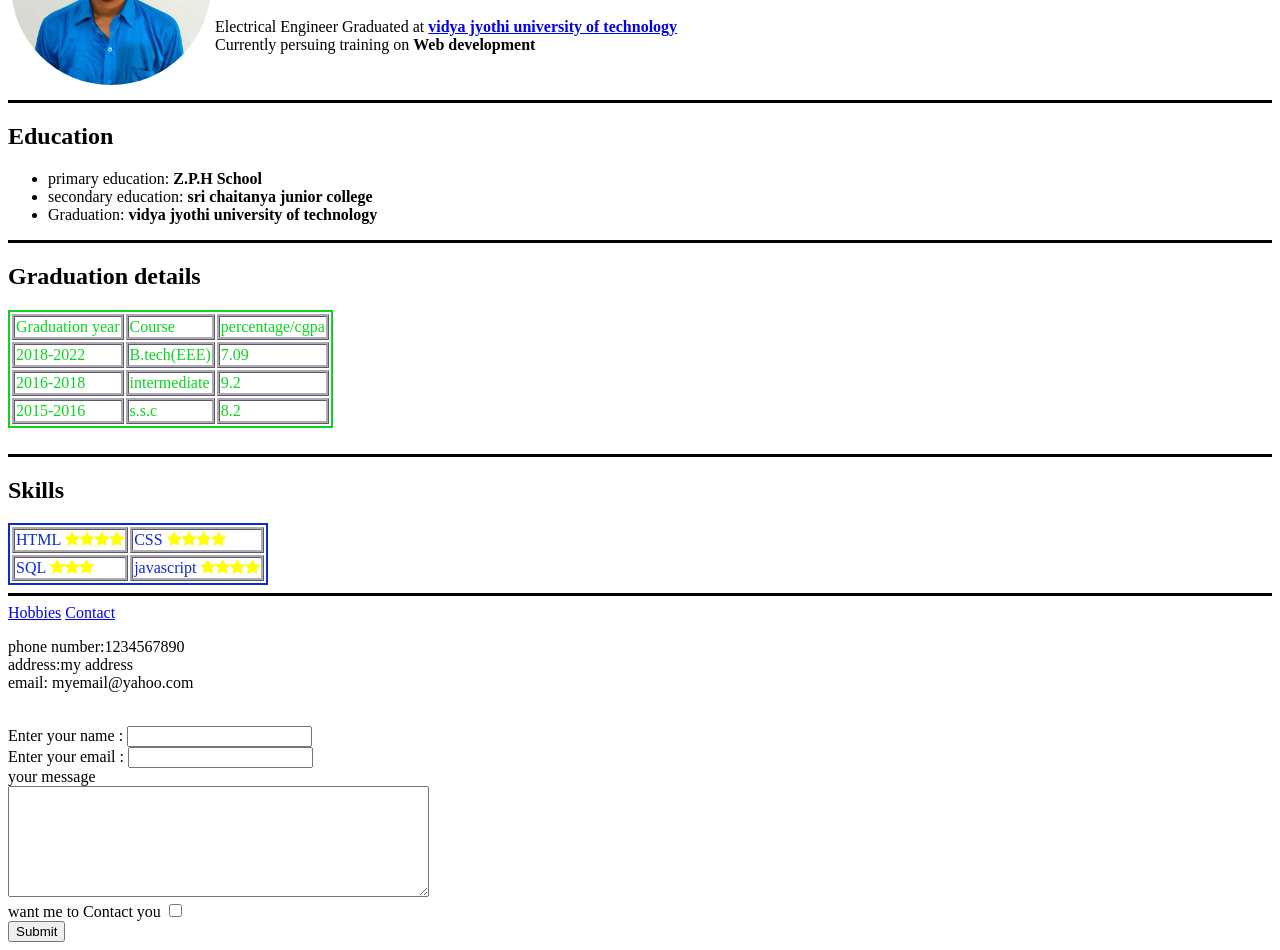
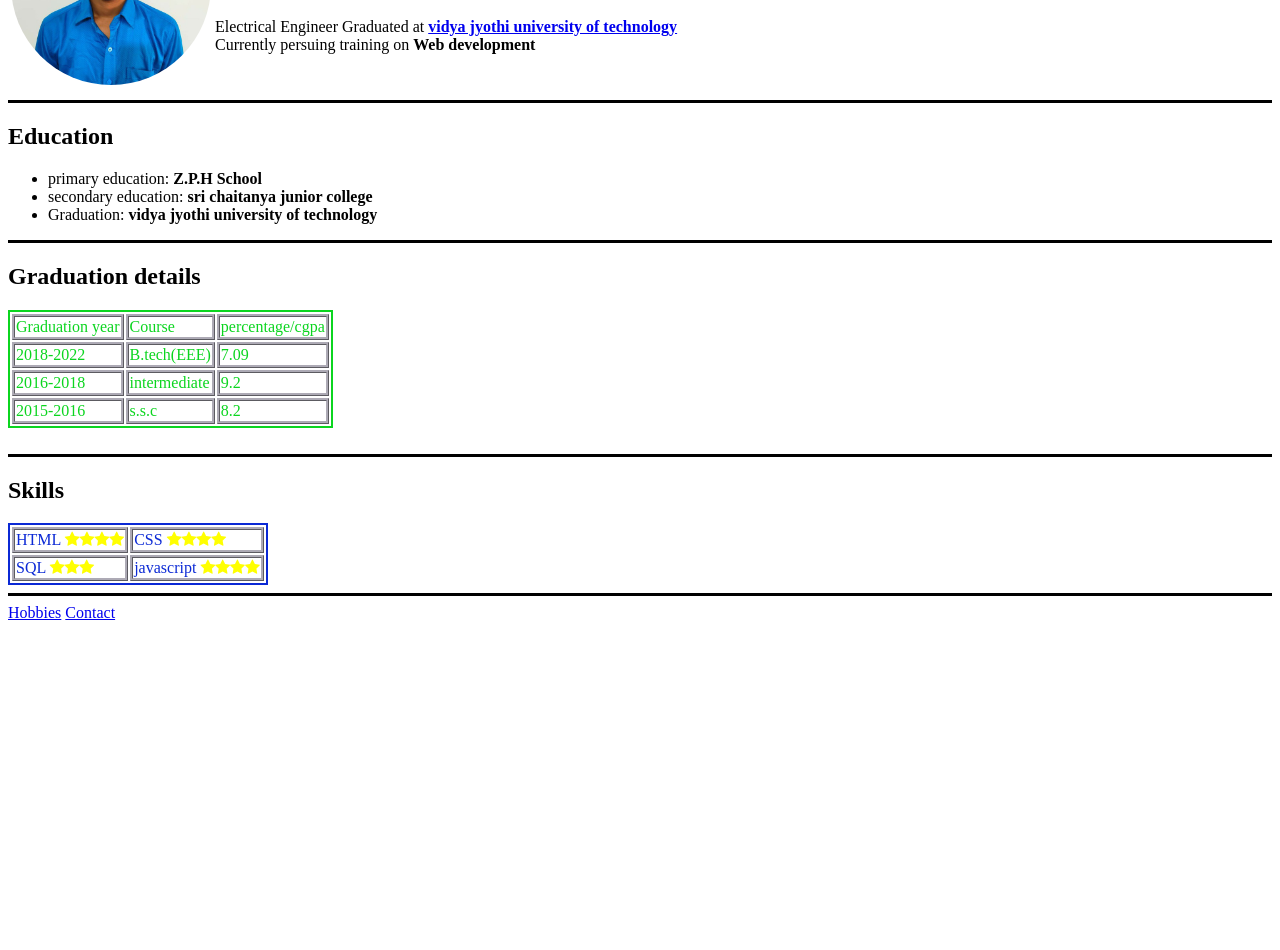
Before and after one commit to GaliBrahmareddy/resume, a plain HTML site: page index.html in a window 1280 px wide. Shown: the part 126-1076 px from the top of the page. After the commit the page ends 800 px from the top, so only its background shows below. Drawn offline with Linux system fonts and the light colour scheme.

Commit message:
Update index.html

```diff
--- a/index.html
+++ b/index.html
@@ -56,19 +56,6 @@
 <hr size="3px" color="black">
 <a href="./about.html">Hobbies</a>
 <a href="./contactus.html">Contact</a>
-<p>phone number:1234567890 <br>
-address:my address <br> email: myemail@yahoo.com
-</p><br>
-<form action="get">
-    <label >Enter your name : </label><input type="text" required><br>
-    <label >Enter your email : </label><input type="text" required> <br>
-    <label >your message</label><br><textarea rows="7" cols="50"></textarea>
-    <br>
-    want me to Contact you <input type="checkbox">
-    <br>
-    <input type="submit">
 
-
-</form>
 </body>
 </html>
```
